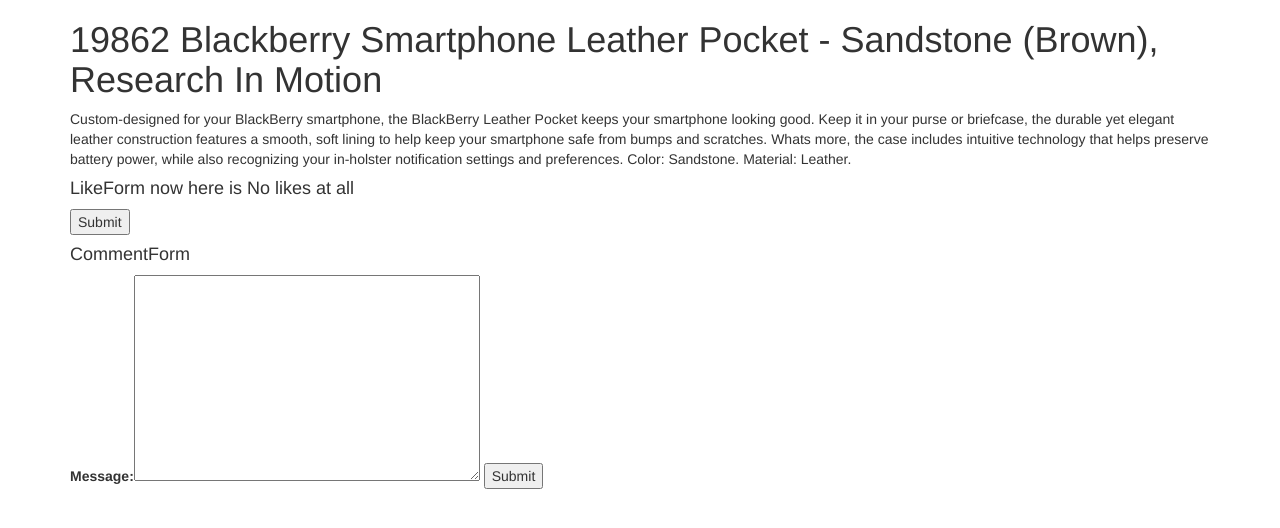
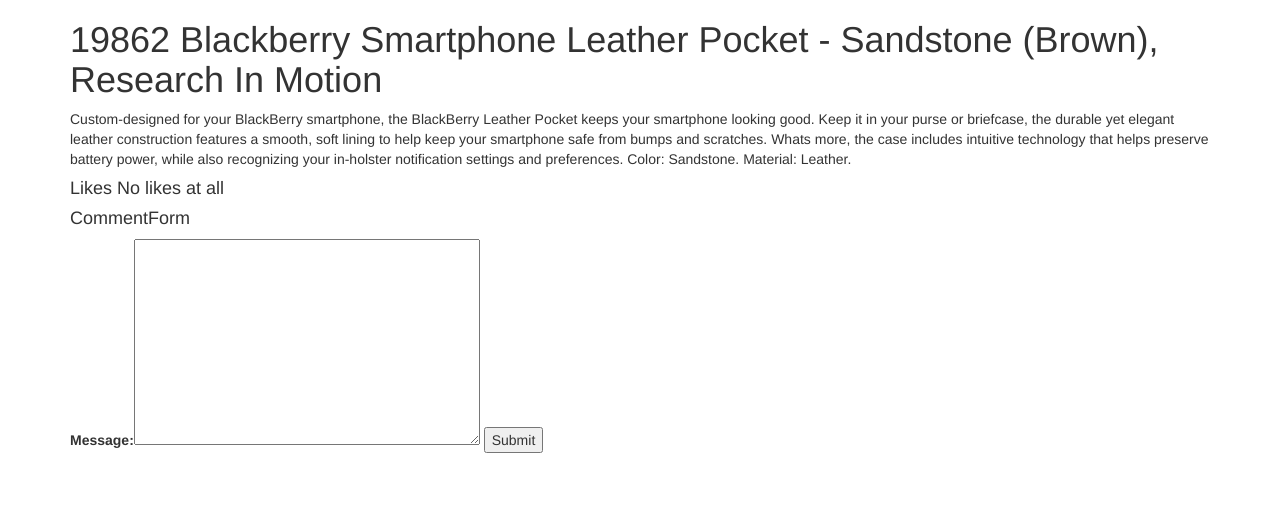
Before and after one commit to AlexBazer/prod_proj, a Django app: page /products/19862-blackberry-smartphone-leather-pocket-sandstone-brown-research-in-motion in a window 1280 px wide. Shown: the top 528 px of the page. Run offline with Django 3.2, Linux system fonts and the light colour scheme; data comes from the database, SQL or seed files in the repository; tables that the repository leaves empty hold one stand-in row (values such as "Sample post"); some libraries are stand-ins or nearby versions.

Commit message:
Remove like form for anonimous user

```diff
--- a/product/templates/product/product_item.html
+++ b/product/templates/product/product_item.html
@@ -7,12 +7,14 @@
             <p>
                 {{ object.description }}
             </p>
-            <h4>LikeForm now here is {{likes_count|default:'No likes at all'}}</h4>
-            <form class="" method="post">
-                {% csrf_token %}
-                {{form_like}}
-                <input type="submit" name="form_like"/>
-            </form>
+            <h4>Likes {{likes_count|default:'No likes at all'}}</h4>
+            {% if user.is_authenticated %}
+                <form class="" method="post">;
+                    {% csrf_token %}
+                    {{form_like}}
+                    <input type="submit" name="form_like"/>
+                </form>
+            {% endif %}
             <div class="comments">
                 {% for comment in comments %}
                     <h5>{{comment.created_at}}</h5>
```
